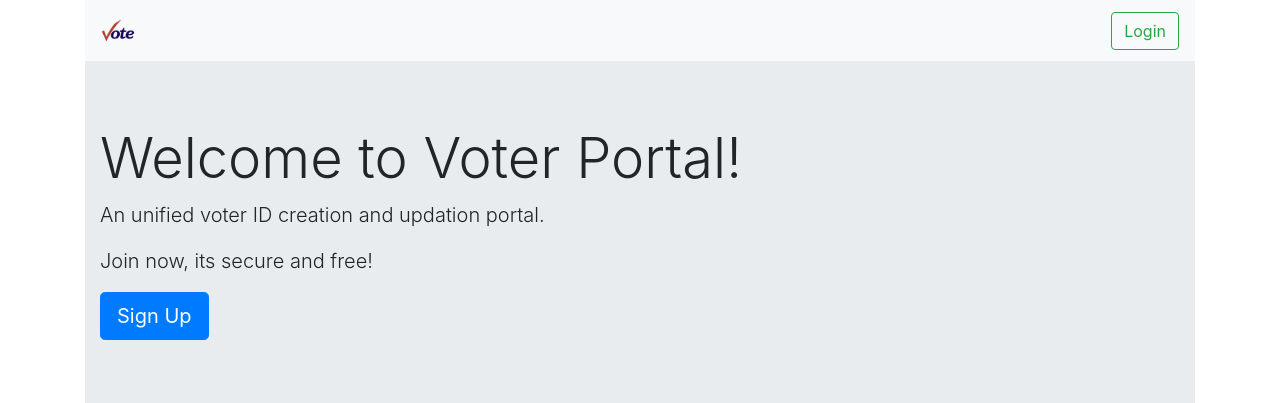
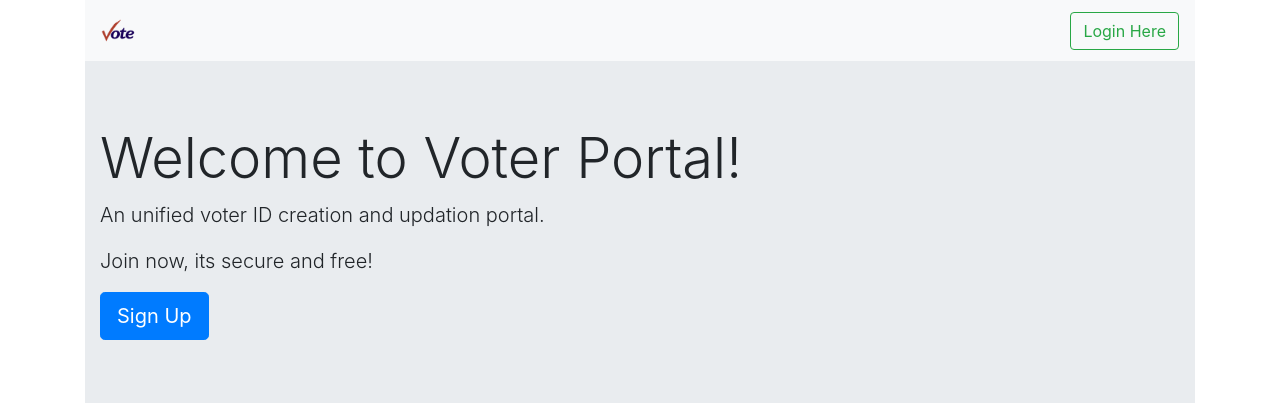
Before and after one commit to SNathJr/voter-portal, a Flask app: page / in a window 1280 px wide. Shown: the top 403 px of the page. Run offline with Flask 2, Linux system fonts and the light colour scheme; parts of the project's set-up code (start-up, migrations or seed data) failed here and were passed over; some libraries are stand-ins or nearby versions.

Commit message:
Update index.html

```diff
--- a/templates/index.html
+++ b/templates/index.html
@@ -20,7 +20,7 @@
                     <img src="/static/vote-logo.ico" width="35" height="35" class="d-inline-block align-top" alt="logo">
                 </a>
                 <form action="{{ url_for('login') }}" class="form-inline">
-                    <button class="btn btn-outline-success my-2 my-sm-0" type="submit">Login</button>
+                    <button class="btn btn-outline-success my-2 my-sm-0" type="submit">Login Here</button>
                 </form>
             </nav>
             <div class="jumbotron jumbotron-fluid">
```
